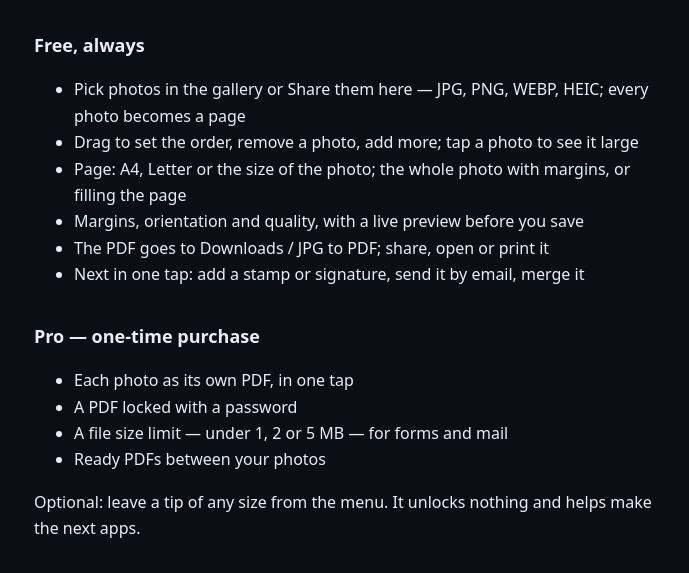
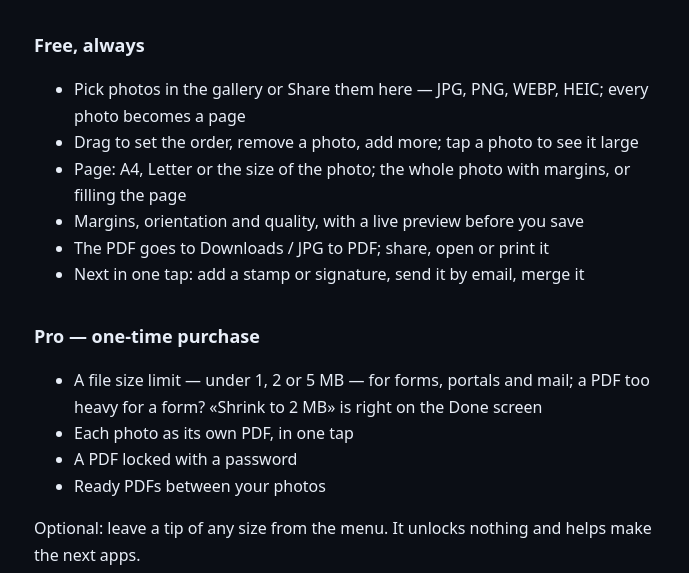
Before and after one commit to nickarstrong/lokio-apps, a plain HTML site: page jpgpdf/index.html in a window 1280 px wide. Shown: the part 156-729 px from the top of the page, without its empty margins (286-975 px from the left). Drawn offline with Linux system fonts and the light colour scheme.

Commit message:
JPG to PDF 2.0.0: Pro and next steps

```diff
--- a/jpgpdf/index.html
+++ b/jpgpdf/index.html
@@ -25,9 +25,9 @@
 </ul>
 <h2>Pro &mdash; one-time purchase</h2>
 <ul>
+  <li>A file size limit &mdash; under 1, 2 or 5 MB &mdash; for forms, portals and mail; a PDF too heavy for a form? &laquo;Shrink to 2 MB&raquo; is right on the Done screen</li>
   <li>Each photo as its own PDF, in one tap</li>
   <li>A PDF locked with a password</li>
-  <li>A file size limit &mdash; under 1, 2 or 5 MB &mdash; for forms and mail</li>
   <li>Ready PDFs between your photos</li>
 </ul>
 <p>Optional: leave a tip of any size from the menu. It unlocks nothing and helps make the next apps.</p>
```
